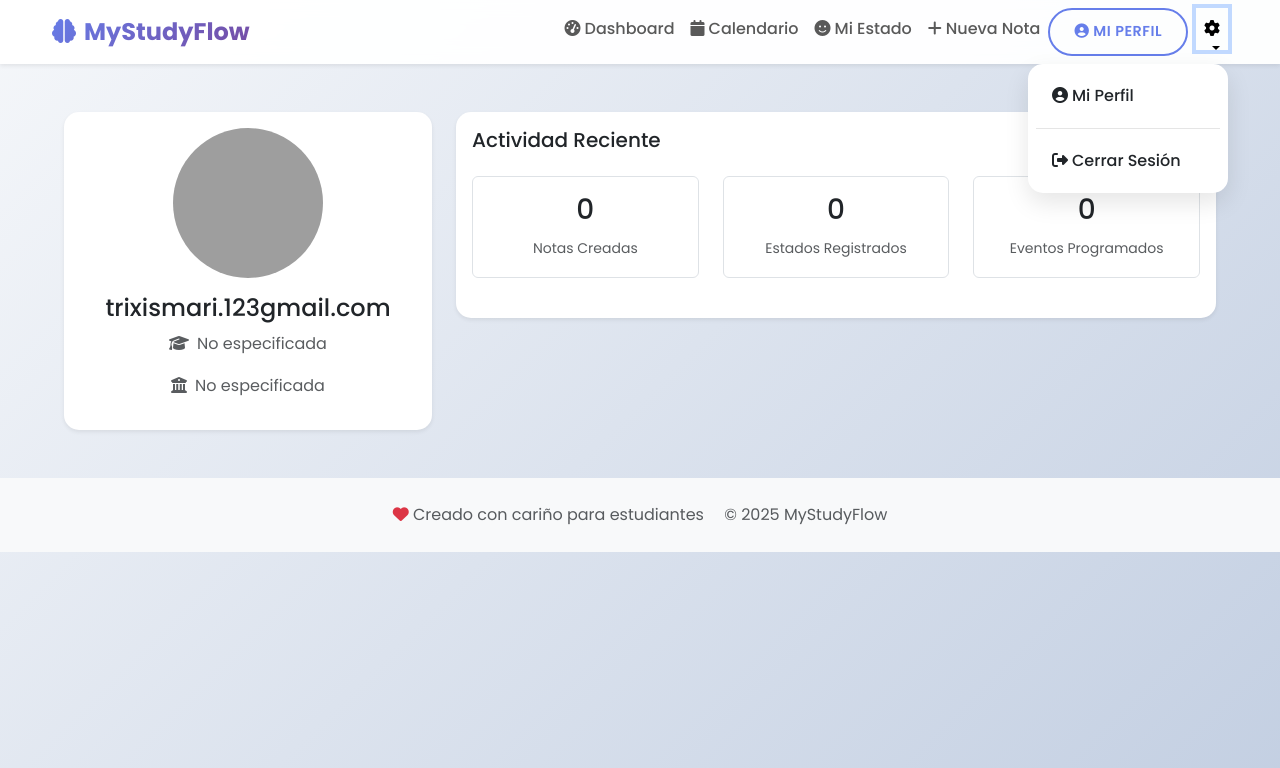
After one commit to MaricarmenMQ/proyectofinal_final, a Django app: page /perfil/ in a window 1280 px wide, after a click that opens the changed part. The commit adds this page. Shown: the top 768 px of the page. Run offline with Django 5.2, Linux system fonts and the light colour scheme; a user stored in the database is signed in; data comes from the database, SQL or seed files in the repository; some libraries are stand-ins or nearby versions; grey boxes are pictures that could not be loaded.

Commit message:
Tus cambios

```diff
--- a/static/css/style.css
+++ b/static/css/style.css
@@ -52,6 +52,8 @@ body {
     backdrop-filter: blur(10px);
     background: rgba(255, 255, 255, 0.95) !important;
     box-shadow: 0 2px 20px rgba(0,0,0,0.1);
+    position: relative;
+    z-index: 1000;
 }
 
 .navbar-brand {
@@ -90,6 +92,51 @@ body {
     width: 100%;
 }
 
+
+/* Estilos para el dropdown */
+.dropdown-menu {
+    z-index: 1100 !important; /* Aumentamos el z-index más que el navbar */
+    border: none;
+    border-radius: var(--border-radius);
+    box-shadow: var(--box-shadow);
+    background: #ffffff !important; /* Cambiamos a blanco sólido */
+    padding: 0.5rem;
+    min-width: 200px;
+    position: absolute !important;
+    transform: none !important;
+}
+
+.dropdown-item {
+    padding: 0.7rem 1rem;
+    border-radius: 10px;
+    font-weight: 500;
+    transition: all 0.3s ease;
+}
+
+.dropdown-item:hover {
+    background: var(--gradient-primary);
+    color: white;
+    transform: translateX(5px);
+}
+
+.dropdown-divider {
+    margin: 0.5rem 0;
+    border-color: rgba(0,0,0,0.1);
+}
+
+/* Asegura que el dropdown esté por encima de otros elementos */
+.navbar .dropdown {
+    position: relative !important;
+    z-index: 1100 !important;
+}
+
+.navbar .dropdown-menu {
+   right: 0;
+    left: auto;
+    top: 100%;
+    margin-top: 0.5rem;
+    opacity: 1 !important;
+}
 /* ===== BOTONES ===== */
 .btn {
     border-radius: 50px;
--- a/studyflow/models.py
+++ b/studyflow/models.py
@@ -3,6 +3,10 @@ from django.contrib.auth.models import User
 from django.utils import timezone
 
 class PerfilUsuario(models.Model):
+    TEMAS_CHOICES = [
+        ('claro', 'Tema Claro'),
+        ('oscuro', 'Tema Oscuro'),
+    ]
     usuario = models.OneToOneField(User, on_delete=models.CASCADE)
     nombre_completo = models.CharField(max_length=100, blank=True)
     fecha_nacimiento = models.DateField(null=True, blank=True)
@@ -15,9 +19,11 @@ class PerfilUsuario(models.Model):
         ],
         blank=True
     )
-    pais = models.CharField(max_length=50, blank=True)
-    foto_perfil = models.ImageField(upload_to='fotos_perfil/', null=True, blank=True)
-    fecha_creacion = models.DateTimeField(default=timezone.now)
+    biografia = models.TextField(max_length=500, blank=True)
+    carrera = models.CharField(max_length=100, blank=True)
+    universidad = models.CharField(max_length=100, blank=True)
+    tema_preferido = models.CharField(max_length=10, choices=TEMAS_CHOICES, default='claro')
+    fecha_actualizacion = models.DateTimeField(auto_now=True)
 
     def calcular_edad(self):
         from datetime import date
@@ -68,3 +74,24 @@ class NotaRapida(models.Model):
 
     def __str__(self):
         return f"{self.titulo} - {self.usuario.username}"
+
+class Evento(models.Model):
+    COLORES_CHOICES = [
+        ('#3788d8', 'Azul'),
+        ('#28a745', 'Verde'),
+        ('#dc3545', 'Rojo'),
+        ('#ffc107', 'Amarillo'),
+    ]
+    usuario = models.ForeignKey(User, on_delete=models.CASCADE)
+    titulo = models.CharField(max_length=200)
+    descripcion = models.TextField(blank=True)
+    fecha_inicio = models.DateTimeField()
+    fecha_fin = models.DateTimeField()
+    color = models.CharField(max_length=20, default='#3788d8')
+    completado = models.BooleanField(default=False)
+
+    class Meta:
+        ordering = ['fecha_inicio']
+
+    def __str__(self):
+        return self.titulo
--- /dev/null
+++ b/studyflow/templates/studyflow/perfil.html
@@ -0,0 +1,55 @@
+{% extends 'base.html' %}
+
+{% block content %}
+<div class="container">
+    <div class="row">
+        <!-- Información Principal -->
+        <div class="col-md-4">
+            <div class="card shadow-sm">
+                <div class="card-body text-center">
+                    <img src="{{ user.perfilusuario.foto_perfil.url|default:'/static/img/default-avatar.png' }}"
+                         class="rounded-circle mb-3" style="width: 150px; height: 150px; object-fit: cover;">
+                    <h4>{{ user.get_full_name|default:user.username }}</h4>
+                    <p class="text-muted">
+                        <i class="fas fa-graduation-cap me-2"></i>{{ user.perfilusuario.carrera|default:"No especificada" }}
+                    </p>
+                    <p class="text-muted">
+                        <i class="fas fa-university me-2"></i>{{ user.perfilusuario.universidad|default:"No especificada" }}
+                    </p>
+                </div>
+            </div>
+        </div>
+
+        <!-- Estadísticas y Actividad -->
+        <div class="col-md-8">
+            <div class="card shadow-sm">
+                <div class="card-body">
+                    <h5 class="card-title mb-4">Actividad Reciente</h5>
+
+                    <!-- Estadísticas Básicas -->
+                    <div class="row g-4 mb-4">
+                        <div class="col-md-4">
+                            <div class="border rounded p-3 text-center">
+                                <h3>{{ notas_count }}</h3>
+                                <small class="text-muted">Notas Creadas</small>
+                            </div>
+                        </div>
+                        <div class="col-md-4">
+                            <div class="border rounded p-3 text-center">
+                                <h3>{{ estados_count }}</h3>
+                                <small class="text-muted">Estados Registrados</small>
+                            </div>
+                        </div>
+                        <div class="col-md-4">
+                            <div class="border rounded p-3 text-center">
+                                <h3>{{ eventos_count }}</h3>
+                                <small class="text-muted">Eventos Programados</small>
+                            </div>
+                        </div>
+                    </div>
+                </div>
+            </div>
+        </div>
+    </div>
+</div>
+{% endblock %}
--- a/studyflow/urls.py
+++ b/studyflow/urls.py
@@ -11,8 +11,12 @@ urlpatterns = [
     path('login/', views.login_usuario, name='login'),
     path('logout/', views.logout_usuario, name='logout'),
 
+
     # Funcionalidades
     path('estado/', views.registrar_estado, name='registrar_estado'),
     path('nota/', views.crear_nota, name='crear_nota'),
     path('calendario/', views.calendario, name='calendario'),
+    path('perfil/', views.perfil_usuario, name='perfil'),
+    path('evento/crear/', views.crear_evento, name='crear_evento'),
+
 ]
--- a/studyflow/views.py
+++ b/studyflow/views.py
@@ -5,8 +5,9 @@ from django.contrib.auth.models import User
 from django.contrib import messages
 from django.utils import timezone
 from datetime import date
-from .models import PerfilUsuario, EstadoAnimo, NotaRapida
+from .models import PerfilUsuario, EstadoAnimo, NotaRapida, Evento
 from datetime import datetime
+
 def inicio(request):
     """Página de inicio/landing page"""
     return render(request, 'studyflow/inicio.html')
@@ -128,25 +129,75 @@ def registrar_estado(request):
 
 @login_required
 def crear_nota(request):
-    """Crear nueva nota rápida"""
+    preview = None
+
     if request.method == 'POST':
-        titulo = request.POST['titulo']
-        contenido = request.POST['contenido']
-        importante = request.POST.get('importante') == 'on'
+        if 'preview' in request.POST:
+            # Si es una vista previa
+            preview = {
+                'titulo': request.POST.get('titulo', ''),
+                'contenido': request.POST.get('contenido', ''),
+                'importante': request.POST.get('importante') == 'on'
+            }
+        else:
+            # Si es el envío final
+            NotaRapida.objects.create(
+                usuario=request.user,
+                titulo=request.POST['titulo'],
+                contenido=request.POST['contenido'],
+                importante=request.POST.get('importante') == 'on'
+            )
+            messages.success(request, 'Nota creada exitosamente')
+            return redirect('dashboard')
 
-        NotaRapida.objects.create(
-            usuario=request.user,
-            titulo=titulo,
-            contenido=contenido,
-            importante=importante
-        )
+    return render(request, 'studyflow/crear_nota.html', {'preview': preview})
 
-        messages.success(request, 'Nota creada exitosamente')
-        return redirect('dashboard')
+@login_required
+def perfil_usuario(request):
+    # Contar elementos del usuario
+    notas_count = NotaRapida.objects.filter(usuario=request.user).count()
+    estados_count = EstadoAnimo.objects.filter(usuario=request.user).count()
+    eventos_count = 0  # Por ahora es 0 hasta que implementemos eventos
 
+    context = {
+        'notas_count': notas_count,
+        'estados_count': estados_count,
+        'eventos_count': eventos_count,
+    }
+
+    return render(request, 'studyflow/perfil.html', context)
 
 @login_required
 def calendario(request):
-    return render(request, 'studyflow/calendario.html')
+    eventos = Evento.objects.filter(usuario=request.user)
+    eventos_json = []
+
+    for evento in eventos:
+        eventos_json.append({
+            'title': evento.titulo,
+            'start': evento.fecha_inicio.isoformat(),
+            'end': evento.fecha_fin.isoformat(),
+            'color': evento.color,
+            'className': 'evento-completado' if evento.completado else ''
+        })
+
+    return render(request, 'studyflow/calendario.html', {
+        'eventos': eventos_json
+    })
+
+@login_required
+def crear_evento(request):
+    if request.method == 'POST':
+        evento = Evento.objects.create(
+            usuario=request.user,
+            titulo=request.POST['titulo'],
+            descripcion=request.POST['descripcion'],
+            fecha_inicio=request.POST['fecha_inicio'],
+            fecha_fin=request.POST['fecha_fin'],
+            color=request.POST['color']
+        )
+        messages.success(request, 'Evento creado exitosamente')
+        return redirect('calendario')
+    return redirect('calendario')
 
     return render(request, 'studyflow/crear_nota.html')
--- a/templates/base.html
+++ b/templates/base.html
@@ -13,13 +13,8 @@
 
     <!-- Google Fonts -->
         <link href="https://fonts.googleapis.com/css2?family=Poppins:wght@300;400;500;600;700&display=swap" rel="stylesheet">
-    <link href="https://fonts.googleapis.com/css2?family=Poppins:wght@400;600;700&display=swap" rel="stylesheet">
-<!-- Antes del cierre del head -->
-<link href='https://cdn.jsdelivr.net/npm/fullcalendar@5.11.3/main.css' rel='stylesheet' />
-<script src='https://cdn.jsdelivr.net/npm/fullcalendar@5.11.3/main.js'></script>
-<link href='https://cdn.jsdelivr.net/npm/fullcalendar@5.11.3/main.css' rel='stylesheet' />
-<script src='https://cdn.jsdelivr.net/npm/fullcalendar@5.11.3/main.js'></script>
-<script src='https://cdn.jsdelivr.net/npm/fullcalendar@5.11.3/locales/es.js'></script>
+
+
     <!-- Custom CSS -->
     {% load static %}
     <link href="{% static 'css/style.css' %}" rel="stylesheet">
@@ -46,7 +41,13 @@
                                 <i class="fas fa-tachometer-alt me-1"></i>Dashboard
                             </a>
                         </li>
-                        <a href="{% url 'calendario' %}" class="nav-link">Calendario</a>
+
+                        <li class="nav-item">
+                            <a class="nav-link" href="{% url 'calendario' %}">
+                              <i class="fas fa-calendar me-1"></i>Calendario
+                            </a>
+                        </li>
+
                         <li class="nav-item">
                             <a class="nav-link" href="{% url 'registrar_estado' %}">
                                 <i class="fas fa-smile me-1"></i>Mi Estado
@@ -57,14 +58,28 @@
                                 <i class="fas fa-plus me-1"></i>Nueva Nota
                             </a>
                         </li>
+                        <li class="nav-item me-2">
+                <a href="{% url 'perfil' %}" class="btn btn-outline-primary btn-sm">
+                    <i class="fas fa-user-circle me-1"></i>Mi Perfil
+                </a>
+            </li>
+            <!-- Menú de configuración -->
             <li class="nav-item dropdown">
                 <a class="nav-link dropdown-toggle" href="#" id="navbarDropdown" role="button" data-bs-toggle="dropdown">
-                                <i class="fas fa-user me-1"></i>{{ user.username }}
+                    <i class="fas fa-cog"></i>
                 </a>
                 <ul class="dropdown-menu">
-                                <li><a class="dropdown-item" href="{% url 'logout' %}">
+                    <li>
+                        <a class="dropdown-item" href="{% url 'perfil' %}">
+                            <i class="fas fa-user-circle me-1"></i>Mi Perfil
+                        </a>
+                    </li>
+                    <li><hr class="dropdown-divider"></li>
+                    <li>
+                        <a class="dropdown-item" href="{% url 'logout' %}">
                             <i class="fas fa-sign-out-alt me-1"></i>Cerrar Sesión
-                                </a></li>
+                        </a>
+                    </li>
                 </ul>
             </li>
         {% else %}
```
Also changed, not shown: studyflow/templates/studyflow/calendario.html (+71 -2 lines), studyflow/templates/studyflow/crear_nota.html (+19 -40 lines), db.sqlite3, studyflow/migrations/0003_remove_perfilusuario_fecha_creacion_and_more.py (added), studyflow/migrations/0004_evento.py (added). Lines whose indentation alone changed are shown as unchanged.
